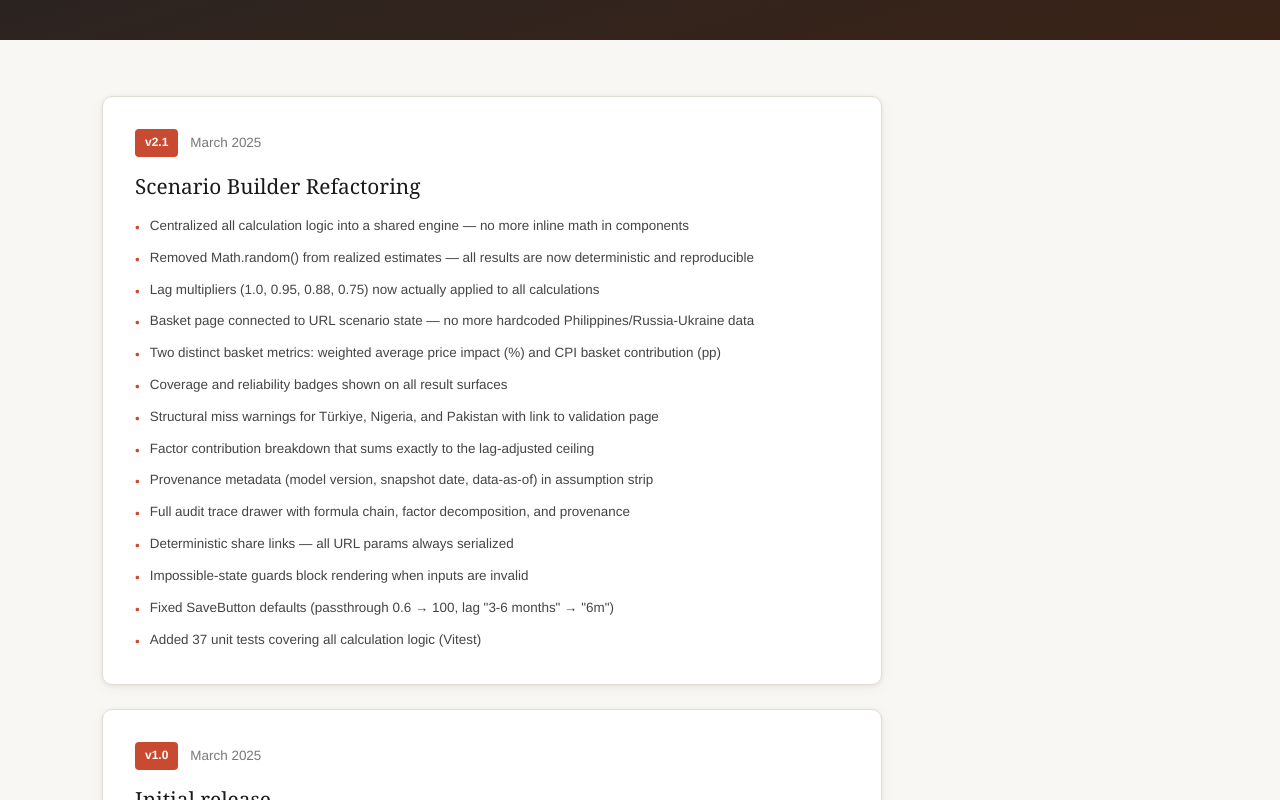
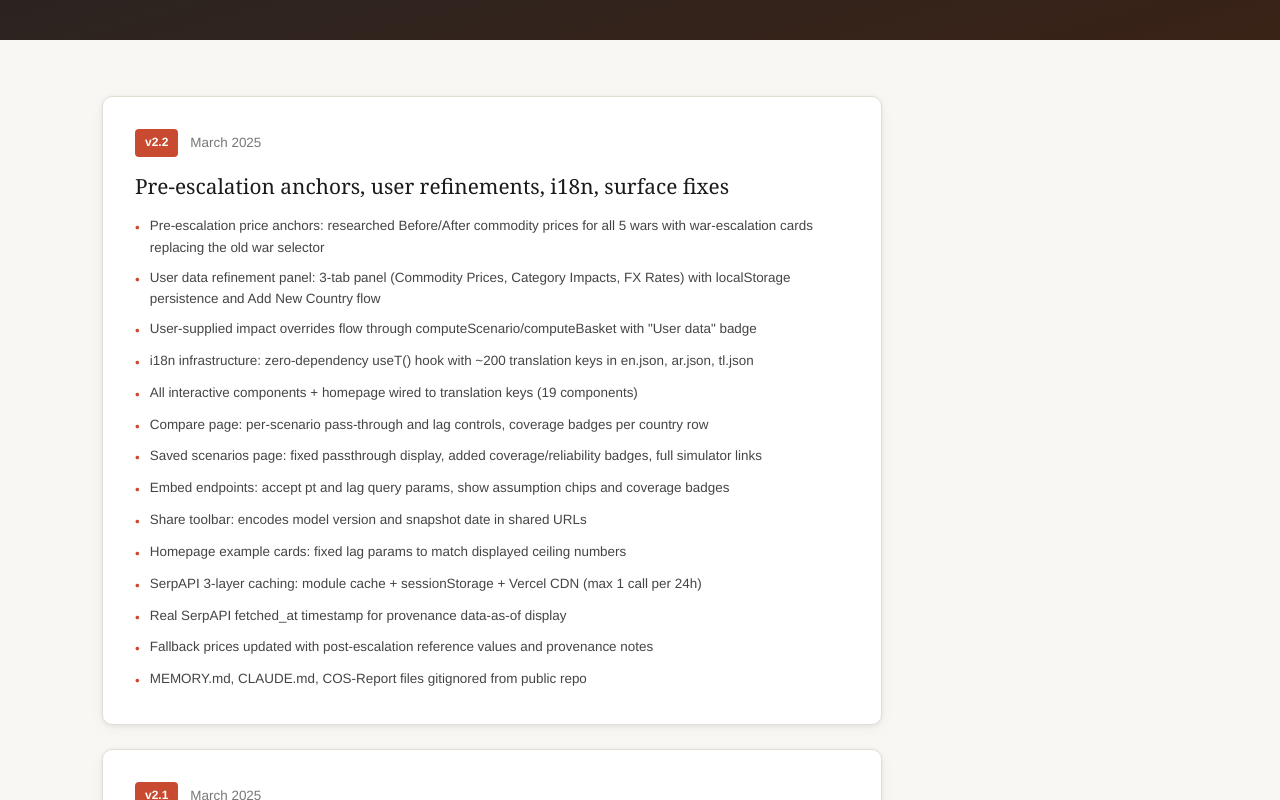
Before and after one commit to raj-builder/Howwarimpactsyou, a Next.js app: page /changelog in a window 1280 px wide. Shown: the part 380-1180 px from the top of the page. Built offline with nearby package versions, Linux system fonts and the light colour scheme.

Commit message:
Update page.tsx

```diff
--- a/src/app/changelog/page.tsx
+++ b/src/app/changelog/page.tsx
@@ -8,6 +8,27 @@ export const metadata: Metadata = {
 }
 
 const VERSIONS = [
+  {
+    version: 'v2.2',
+    date: 'March 2025',
+    title: 'Pre-escalation anchors, user refinements, i18n, surface fixes',
+    changes: [
+      'Pre-escalation price anchors: researched Before/After commodity prices for all 5 wars with war-escalation cards replacing the old war selector',
+      'User data refinement panel: 3-tab panel (Commodity Prices, Category Impacts, FX Rates) with localStorage persistence and Add New Country flow',
+      'User-supplied impact overrides flow through computeScenario/computeBasket with "User data" badge',
+      'i18n infrastructure: zero-dependency useT() hook with ~200 translation keys in en.json, ar.json, tl.json',
+      'All interactive components + homepage wired to translation keys (19 components)',
+      'Compare page: per-scenario pass-through and lag controls, coverage badges per country row',
+      'Saved scenarios page: fixed passthrough display, added coverage/reliability badges, full simulator links',
+      'Embed endpoints: accept pt and lag query params, show assumption chips and coverage badges',
+      'Share toolbar: encodes model version and snapshot date in shared URLs',
+      'Homepage example cards: fixed lag params to match displayed ceiling numbers',
+      'SerpAPI 3-layer caching: module cache + sessionStorage + Vercel CDN (max 1 call per 24h)',
+      'Real SerpAPI fetched_at timestamp for provenance data-as-of display',
+      'Fallback prices updated with post-escalation reference values and provenance notes',
+      'MEMORY.md, CLAUDE.md, COS-Report files gitignored from public repo',
+    ],
+  },
   {
     version: 'v2.1',
     date: 'March 2025',
```
